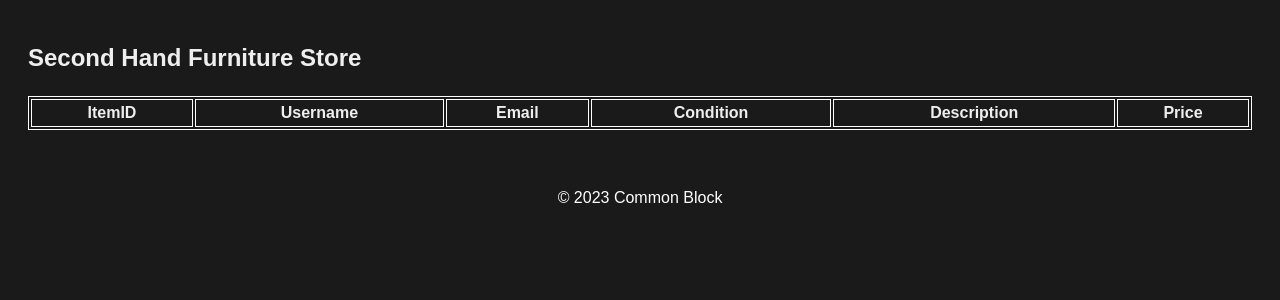
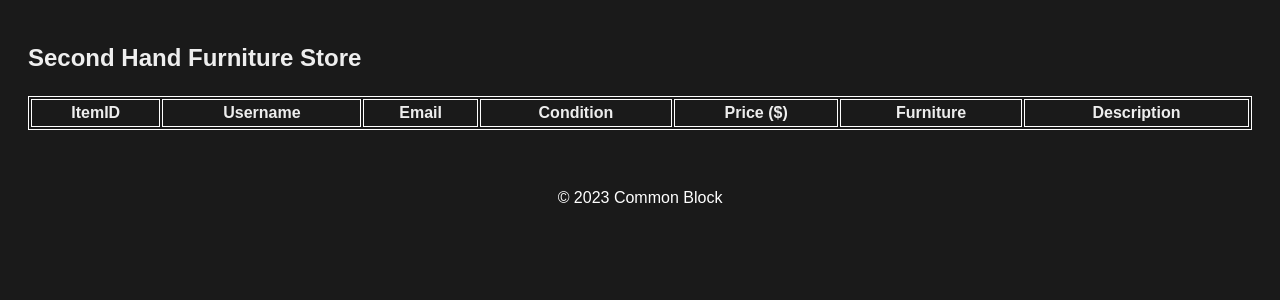
Before and after one commit to mls1023/CommonBlock, a Flask app: page /store in a window 1280 px wide. Shown: the part 183-483 px from the top of the page. Run offline with Flask 3, Linux system fonts and the light colour scheme; data that the repository does not hold is empty; parts of the project's set-up code (start-up, migrations or seed data) failed here and were passed over.

Commit message:
Update furniture store
forms.py
store.html

```diff
--- a/app/forms.py
+++ b/app/forms.py
@@ -39,6 +39,7 @@ class UserReviewForm(FlaskForm):
     rating = IntegerField('Rating', validators=[InputRequired(), NumberRange(min=1, max=5)])
     comment = TextAreaField('Comment')
 
+#Not using this
 class StoreForm(FlaskForm):
     #name = StringField('Name', validators=[DataRequired(), Length(min=2, max=100)])
     description = TextAreaField('Description', validators=[DataRequired()])
--- a/app/templates/store.html
+++ b/app/templates/store.html
@@ -17,8 +17,9 @@
       <th>Username</th>
       <th>Email</th>
       <th>Condition</th>
+      <th>Price ($)</th>
+      <th>Furniture</th>
       <th>Description</th>
-      <th>Price</th>
     </tr>
     {% for line in result %}
             <tr>
@@ -26,8 +27,9 @@
                 <td>{{line['username']}}</td>
                 <td>{{line['email']}}</td>
                 <td>{{line['item_condition']}}</td>
+                <td>{{line['price']}}</td>
+                <td>{{line['furniture_name']}}</td>
                 <td>{{line['description']}}</td>
-                <td>{{line['price']}}</td>
             </tr>
     {% endfor %}
   </table>
```
